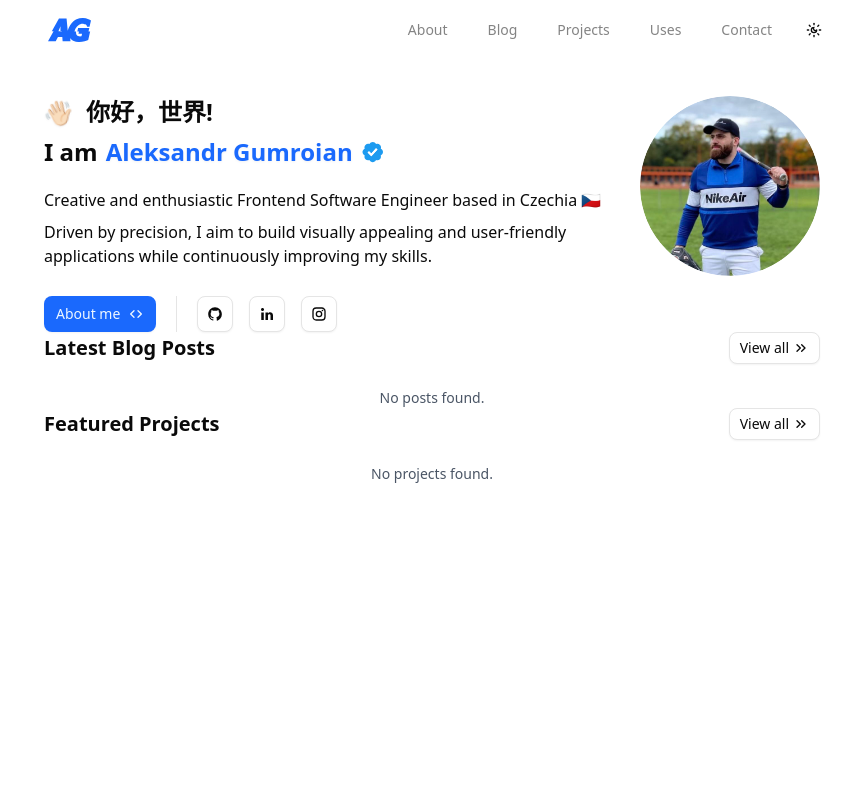
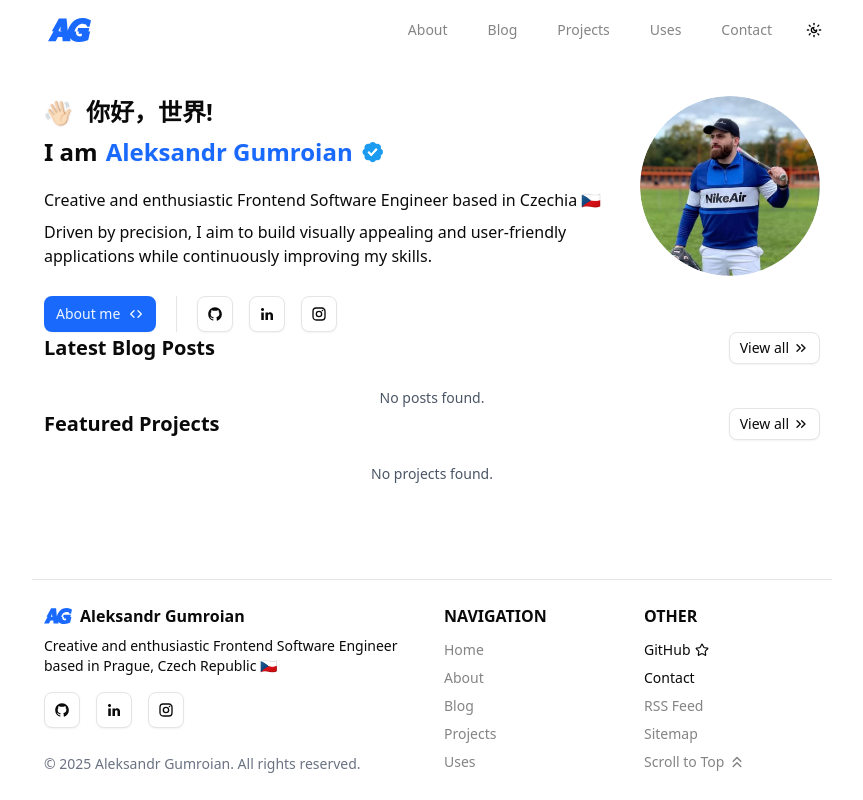
Before and after one commit to aleksan4eg/aleksan4eg.dev, a Next.js app: page / in a window 1280 px wide. Shown: the whole page, without its empty margins (208-1071 px from the left). Built offline with nearby package versions, Linux system fonts and the light colour scheme.

Commit message:
Enhance Footer component with social links and navigation sections

```diff
--- a/components/molecules/footer/index.tsx
+++ b/components/molecules/footer/index.tsx
@@ -1,5 +1,97 @@
+import SocialLinks from "@/components/molecules/social-links";
+import { ChevronsUp, Star } from "lucide-react";
+import Image from "next/image";
+
 const Footer = () => {
-    return <footer className="mx-auto max-w-[800px] px-4 pb-4"></footer>;
+    return (
+        <footer className="border-t-divider mobile-lg:pt-7 tablet-sm:pt-8 tablet-sm:pb-12 tablet-sm:grid-rows-[1fr_auto] tablet-sm:gap-y-4 tablet-md:px-0 mx-auto grid w-full max-w-[800px] grid-cols-2 gap-6 border-t px-3 pt-6 pb-6 sm:grid-cols-4">
+            <div className="col-span-2 flex flex-col gap-2">
+                <div className="flex items-center gap-2">
+                    <Image
+                        src="/ag-logo.svg"
+                        alt="AG Logo"
+                        width={28}
+                        height={15}
+                    />
+                    <p className="font-bold">Aleksandr Gumroian</p>
+                </div>
+                <p className="mb-2 text-sm">
+                    Creative and enthusiastic Frontend Software Engineer based
+                    in Prague, Czech Republic 🇨🇿
+                </p>
+                <SocialLinks />
+            </div>
+            <div className="flex flex-col gap-3 sm:row-span-2">
+                <h3 className="font-bold uppercase">Navigation</h3>
+                <ul className="flex flex-col gap-2 text-sm">
+                    <li>
+                        <span className="cursor-not-allowed opacity-50">
+                            Home
+                        </span>
+                    </li>
+                    <li>
+                        <span className="cursor-not-allowed opacity-50">
+                            About
+                        </span>
+                    </li>
+                    <li>
+                        <span className="cursor-not-allowed opacity-50">
+                            Blog
+                        </span>
+                    </li>
+                    <li>
+                        <span className="cursor-not-allowed opacity-50">
+                            Projects
+                        </span>
+                    </li>
+                    <li>
+                        <span className="cursor-not-allowed opacity-50">
+                            Uses
+                        </span>
+                    </li>
+                </ul>
+            </div>
+            <div className="flex flex-col gap-3 sm:row-span-2">
+                <h3 className="font-bold uppercase">Other</h3>
+                <ul className="flex flex-col gap-2 text-sm">
+                    <li>
+                        <a
+                            target="_blank"
+                            href="https://github.com/aleksan4eg/aleksan4eg.dev"
+                            className="flex items-center gap-1"
+                        >
+                            GitHub <Star className="inline" size={14} />
+                        </a>
+                    </li>
+                    <li>
+                        <a href="mailto:a.gumroian@gmail.com">Contact</a>
+                    </li>
+                    <li>
+                        <span className="cursor-not-allowed opacity-50">
+                            RSS Feed
+                        </span>
+                    </li>
+                    <li>
+                        <span className="cursor-not-allowed opacity-50">
+                            Sitemap
+                        </span>
+                    </li>
+                    <li>
+                        <span className="flex cursor-not-allowed items-center gap-1 opacity-50">
+                            Scroll to Top
+                            <ChevronsUp className="inline" size={18} />
+                        </span>
+                    </li>
+                </ul>
+            </div>
+            <div className="col-span-2 flex min-h-6 flex-row items-center justify-start self-start text-sm text-gray-500">
+                <p>
+                    © {new Date().getFullYear()} Aleksandr Gumroian. All rights
+                    reserved.
+                </p>
+            </div>
+        </footer>
+    );
 };
 
 export default Footer;
```
